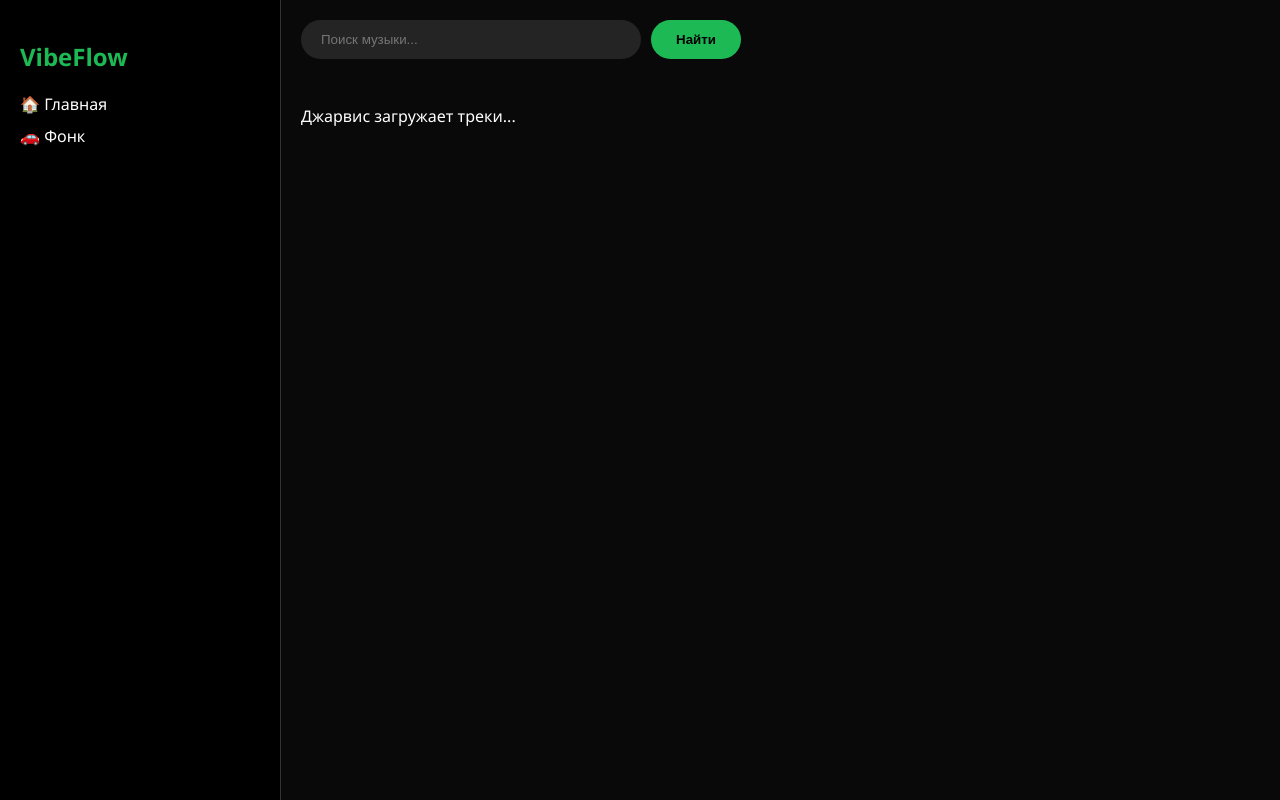
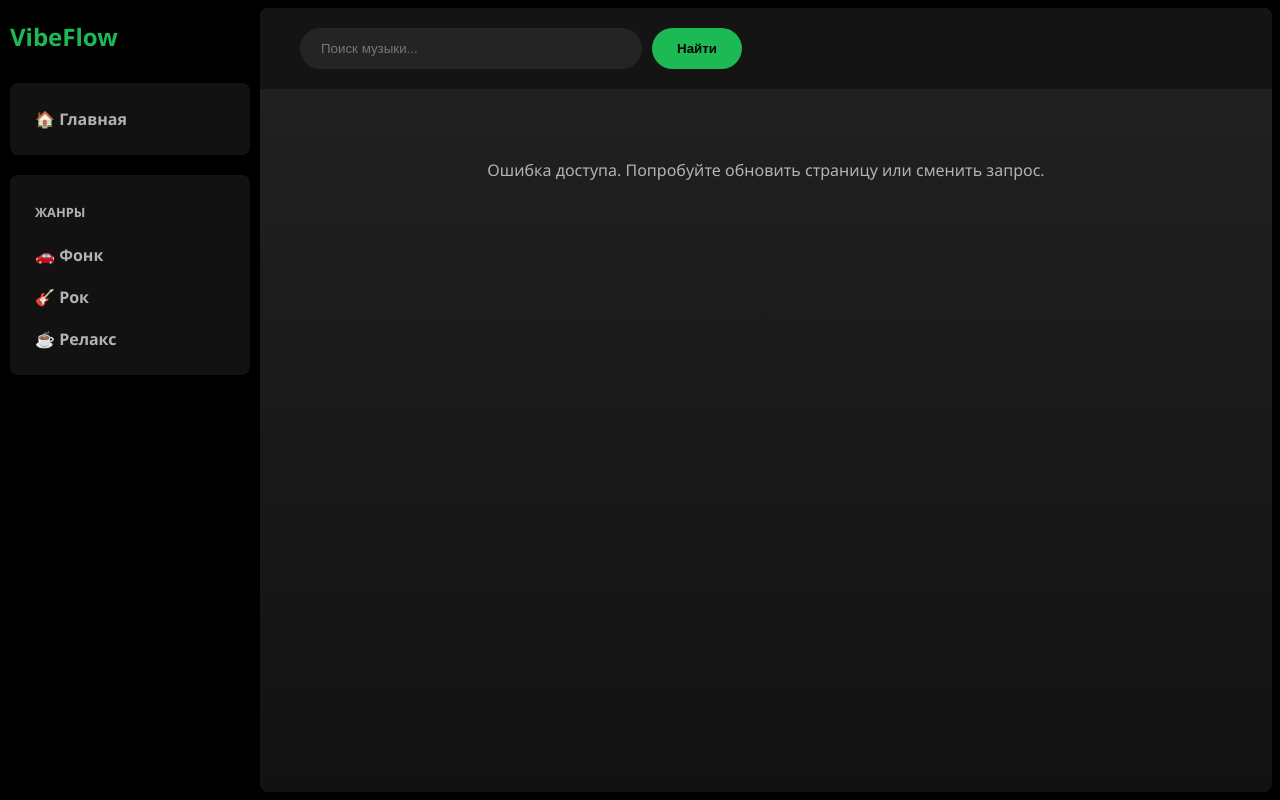
Before and after one commit to hlebhakimov-max/luness, a Flask app: page / in a window 1280 px wide. Run offline with Flask 3, Linux system fonts and the light colour scheme.

Commit message:
Update index.html

```diff
--- a/templates/index.html
+++ b/templates/index.html
@@ -3,88 +3,207 @@
 <head>
     <meta charset="UTF-8">
     <meta name="viewport" content="width=device-width, initial-scale=1.0">
-    <title>VibeFlow — Music</title>
+    <title>VibeFlow — Твой музыкальный мир</title>
     <style>
-        :root { --bg: #090909; --card: #181818; --accent: #1DB954; --text: #fff; }
-        body { font-family: 'Segoe UI', sans-serif; background: var(--bg); color: var(--text); margin: 0; display: flex; height: 100vh; }
-        .sidebar { width: 240px; background: #000; padding: 20px; border-right: 1px solid #333; }
-        .main { flex: 1; overflow-y: auto; padding: 20px; }
-        .search-box { margin-bottom: 30px; display: flex; gap: 10px; }
-        input { background: #242424; border: none; padding: 12px 20px; border-radius: 50px; color: #fff; width: 300px; outline: none; }
-        button { background: var(--accent); border: none; padding: 12px 25px; border-radius: 50px; font-weight: bold; cursor: pointer; }
-        .grid { display: grid; grid-template-columns: repeat(auto-fill, minmax(180px, 1fr)); gap: 20px; }
-        .card { background: var(--card); padding: 15px; border-radius: 10px; transition: 0.3s; }
-        .card:hover { background: #282828; transform: translateY(-5px); }
-        .card img { width: 100%; aspect-ratio: 1; border-radius: 5px; margin-bottom: 10px; object-fit: cover; }
-        .title { font-weight: bold; font-size: 14px; margin: 0; white-space: nowrap; overflow: hidden; text-overflow: ellipsis; }
-        .artist { color: #b3b3b3; font-size: 12px; margin: 5px 0 10px; }
-        audio { width: 100%; height: 30px; filter: invert(1); }
+        :root {
+            --bg-black: #000000;
+            --bg-dark: #121212;
+            --card-color: #181818;
+            --hover-color: #282828;
+            --accent-color: #1DB954;
+            --text-main: #ffffff;
+            --text-secondary: #b3b3b3;
+            --sidebar-width: 240px;
+        }
+
+        body {
+            font-family: 'Segoe UI', Roboto, sans-serif;
+            background-color: var(--bg-black);
+            color: var(--text-main);
+            margin: 0;
+            display: flex;
+            height: 100vh;
+            overflow: hidden;
+        }
+
+        /* Сайдбар */
+        .sidebar {
+            width: var(--sidebar-width);
+            background-color: var(--bg-black);
+            display: flex;
+            flex-direction: column;
+            padding: 20px 10px;
+            gap: 20px;
+        }
+
+        .sidebar-nav, .sidebar-library {
+            background-color: var(--bg-dark);
+            border-radius: 8px;
+            padding: 15px;
+        }
+
+        .nav-item {
+            display: flex;
+            align-items: center;
+            gap: 15px;
+            padding: 10px;
+            color: var(--text-secondary);
+            text-decoration: none;
+            font-weight: bold;
+            cursor: pointer;
+            transition: 0.3s;
+        }
+
+        .nav-item:hover { color: white; }
+
+        .logo { font-size: 1.5rem; color: var(--accent-color); font-weight: bold; margin-bottom: 10px; }
+
+        /* Контент */
+        .main-content {
+            flex: 1;
+            background: linear-gradient(to bottom, #222, var(--bg-dark));
+            overflow-y: auto;
+            border-radius: 8px;
+            margin: 8px 8px 8px 0;
+            display: flex;
+            flex-direction: column;
+        }
+
+        header {
+            padding: 20px 40px;
+            background: rgba(18, 18, 18, 0.8);
+            backdrop-filter: blur(10px);
+            position: sticky;
+            top: 0;
+            z-index: 100;
+        }
+
+        .search-container { display: flex; gap: 10px; }
+
+        .search-container input {
+            background-color: #242424;
+            border: 1px solid transparent;
+            padding: 12px 20px;
+            border-radius: 50px;
+            color: white;
+            width: 300px;
+            outline: none;
+        }
+
+        .search-container button {
+            background-color: var(--accent-color);
+            color: black;
+            border: none;
+            padding: 12px 25px;
+            border-radius: 50px;
+            font-weight: bold;
+            cursor: pointer;
+        }
+
+        /* Сетка */
+        .grid {
+            display: grid;
+            grid-template-columns: repeat(auto-fill, minmax(200px, 1fr));
+            gap: 20px;
+            padding: 20px 40px;
+        }
+
+        .card {
+            background-color: var(--card-color);
+            padding: 15px;
+            border-radius: 8px;
+            transition: 0.3s;
+        }
+
+        .card:hover { background-color: var(--hover-color); transform: translateY(-5px); }
+
+        .card img {
+            width: 100%;
+            aspect-ratio: 1;
+            object-fit: cover;
+            border-radius: 6px;
+            margin-bottom: 15px;
+            box-shadow: 0 8px 24px rgba(0,0,0,0.5);
+        }
+
+        .track-title { font-weight: bold; margin: 0; font-size: 14px; white-space: nowrap; overflow: hidden; text-overflow: ellipsis; }
+        .artist-name { color: var(--text-secondary); font-size: 12px; margin: 5px 0 15px; }
+
+        iframe { border-radius: 12px; }
+
+        .loading-msg { text-align: center; padding: 50px; color: var(--text-secondary); grid-column: 1/-1; }
     </style>
 </head>
 <body>
+
     <div class="sidebar">
-        <h2 style="color: var(--accent)">VibeFlow</h2>
-        <div style="cursor:pointer; margin-top:20px;" onclick="searchMusic('Top Hits')">🏠 Главная</div>
-        <div style="cursor:pointer; margin-top:10px;" onclick="searchMusic('Phonk')">🚗 Фонк</div>
+        <div class="logo">VibeFlow</div>
+        <div class="sidebar-nav">
+            <div class="nav-item" onclick="searchMusic('Top Hits')">🏠 Главная</div>
+        </div>
+        <div class="sidebar-library">
+            <p style="margin-left: 10px; font-weight: bold; font-size: 0.8rem; color: var(--text-secondary);">ЖАНРЫ</p>
+            <div class="nav-item" onclick="searchMusic('Phonk')">🚗 Фонк</div>
+            <div class="nav-item" onclick="searchMusic('Russian Rock')">🎸 Рок</div>
+            <div class="nav-item" onclick="searchMusic('Lofi Hip Hop')">☕ Релакс</div>
+        </div>
     </div>
-    <div class="main">
-        <div class="search-box">
-            <input type="text" id="searchInput" placeholder="Поиск музыки..." onkeypress="if(event.key==='Enter') searchMusic()">
-            <button onclick="searchMusic()">Найти</button>
+
+    <div class="main-content">
+        <header>
+            <div class="search-container">
+                <input type="text" id="musicInput" placeholder="Поиск музыки..." onkeypress="if(event.key==='Enter') searchMusic()">
+                <button onclick="searchMusic()">Найти</button>
+            </div>
+        </header>
+
+        <div class="grid" id="resultsGrid">
+            <!-- Сюда попадут результаты -->
         </div>
-        <div id="results" class="grid"></div>
     </div>
 
     <script>
-        async function searchMusic(query) {
-            const term = query || document.getElementById('searchInput').value;
-            if (!term) return;
+        async function searchMusic(customQuery = null) {
+            const query = customQuery || document.getElementById('musicInput').value;
+            if (!query) return;
 
-            const resultsDiv = document.getElementById('results');
-            resultsDiv.innerHTML = '<p>Джарвис загружает треки...</p>';
+            const grid = document.getElementById('resultsGrid');
+            grid.innerHTML = '<div class="loading-msg">Джарвис пробивает каналы связи...</div>';
+
+            // Используем AllOrigins для обхода CORS и блокировок
+            const apiLink = `https://deezer.com{encodeURIComponent(query)}`;
+            const proxyUrl = `https://allorigins.win{encodeURIComponent(apiLink)}`;
 
             try {
-                // Используем JSONP подход — он обходит любые CORS блокировки
-                const script = document.createElement('script');
-                const callbackName = 'jsonp_callback_' + Math.round(100000 * Math.random());
+                const response = await fetch(proxyUrl);
+                const rawData = await response.json();
+                const data = JSON.parse(rawData.contents);
 
-                window[callbackName] = function(data) {
-                    delete window[callbackName];
-                    document.body.removeChild(script);
-                    displayResults(data.results);
-                };
+                grid.innerHTML = '';
 
-                script.src = `https://apple.com{encodeURIComponent(term)}&media=music&limit=30&callback=${callbackName}`;
-                document.body.appendChild(script);
-            } catch (e) {
-                resultsDiv.innerHTML = '<p>Ошибка. Попробуйте сменить запрос.</p>';
+                if (!data.data || data.data.length === 0) {
+                    grid.innerHTML = '<div class="loading-msg">Ничего не найдено.</div>';
+                    return;
+                }
+
+                data.data.forEach(track => {
+                    const card = document.createElement('div');
+                    card.className = 'card';
+                    card.innerHTML = `
+                        <img src="${track.album.cover_medium}" alt="Cover">
+                        <p class="track-title">${track.title}</p>
+                        <p class="artist-name">${track.artist.name}</p>
+                        <iframe title="deezer-widget" src="https://deezer.com{track.id}" width="100%" height="80" frameborder="0" allowtransparency="true" allow="encrypted-media; clipboard-write"></iframe>
+                    `;
+                    grid.appendChild(card);
+                });
+            } catch (error) {
+                grid.innerHTML = '<div class="loading-msg">Ошибка доступа. Попробуйте обновить страницу или сменить запрос.</div>';
+                console.error('Error:', error);
             }
         }
 
-        function displayResults(tracks) {
-            const resultsDiv = document.getElementById('results');
-            resultsDiv.innerHTML = '';
-
-            if (!tracks || tracks.length === 0) {
-                resultsDiv.innerHTML = '<p>Ничего не найдено.</p>';
-                return;
-            }
-
-            tracks.forEach(track => {
-                const card = document.createElement('div');
-                card.className = 'card';
-                card.innerHTML = `
-                    <img src="${track.artworkUrl100.replace('100x100bb', '400x400bb')}" alt="Cover">
-                    <p class="title">${track.trackName}</p>
-                    <p class="artist">${track.artistName}</p>
-                    <audio controls preload="none">
-                        <source src="${track.previewUrl}" type="audio/mpeg">
-                    </audio>
-                `;
-                resultsDiv.appendChild(card);
-            });
-        }
-
+        // Запуск при загрузке
         window.onload = () => searchMusic('Top Hits');
     </script>
 </body>
```
